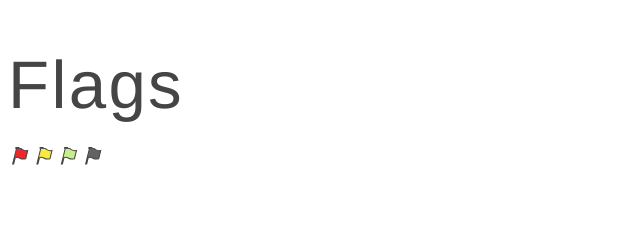
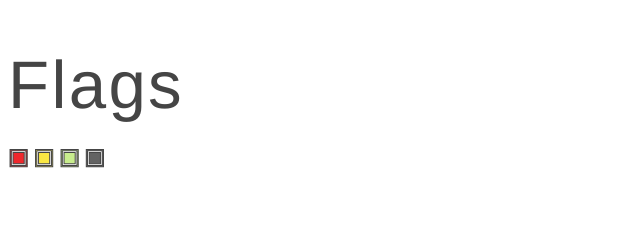
Before and after one commit to Custom-Elements/ui-styles, a website: page demo.html in a window 1280 px wide. Shown: the top 225 px of the page, without its empty margins (0-640 px from the left). Drawn offline with nearby package versions, Linux system fonts and the light colour scheme; files that its build step writes are made by us from their sources.

Commit message:
better flags

```diff
--- a/variables.less
+++ b/variables.less
@@ -62,7 +62,8 @@
 .solid.flag {
  &:before {
    font-size: 1.5em;
-   content: "\2691";
+   content: "\25a3";
+   font-style: normal;
  }
 }
 .yellow.flag {
```
